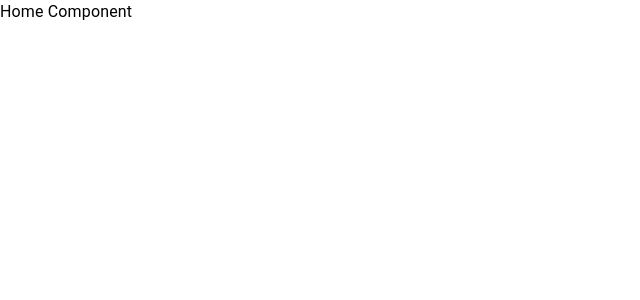
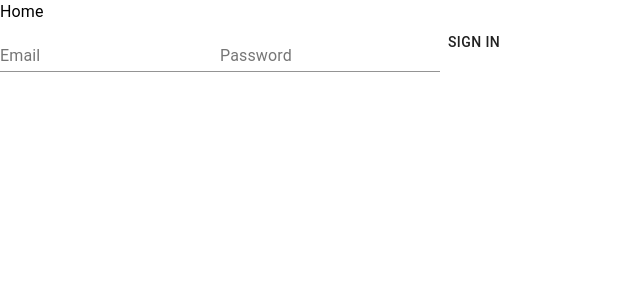
Before and after one commit to NaderNasr/tinyURL, a React (Create React App) app: page / in a window 1280 px wide. Shown: the top 300 px of the page, without its empty margins (0-640 px from the left). Built offline with nearby package versions, Linux system fonts and the light colour scheme.

Commit message:
basic sign up form

```diff
--- a/src/components/Home/Home.js
+++ b/src/components/Home/Home.js
@@ -1,9 +1,36 @@
-import React from 'react'
-import { Typography } from "@material-ui/core"
+import React, { useState } from 'react'
+import { Typography, TextField, Button } from "@material-ui/core"
 
 const Home = () => {
+
+  const [form, setForm] = useState({
+    email: '',
+    password: ''
+  });
+
+  const handleChange = e => {
+    setForm(oldForm => ({
+      ...oldForm,
+      [e.target.name]: e.target.value
+    }))
+  }
+
   return (
-    <Typography>Home Component</Typography>
+    <>
+      <Typography>Home</Typography>
+      <TextField
+        value={form.email}
+        name='email'
+        onChange={handleChange}
+        label='Email' />
+      <TextField
+        value={form.password}
+        label='Password'
+        name='password'
+        onChange={handleChange}
+      />
+      <Button onClick={() => console.log(form)}>Sign in</Button>
+    </>
   )
 }
 
```
